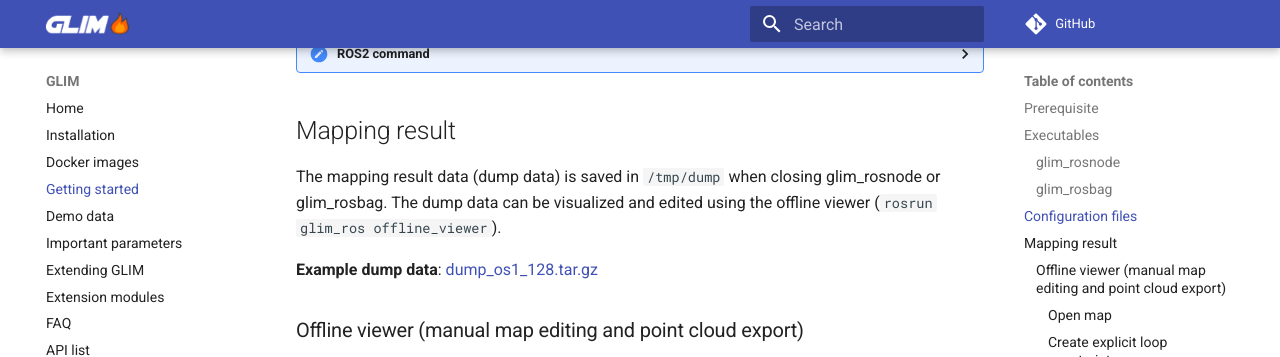
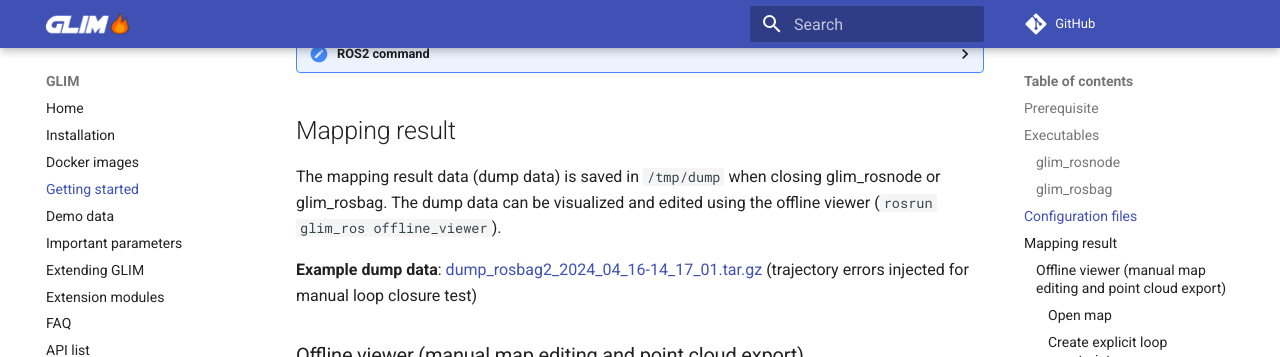
Before and after one commit to koide3/glim, an MkDocs documentation site: the page built from docs/quickstart.md, in a window 1280 px wide and 900 px high, scrolled down 2726 px, cut to the strip 0-357 px from the top of the window. Built offline with MkDocs 1.6.1 and Material for MkDocs 9.7.7, drawn with Linux system fonts in a browser that asks for light colours; nearby versions of some CDN libraries; comment, search, counter and statistics services are not loaded.

Commit message:
update docs

````diff
--- a/docs/quickstart.md
+++ b/docs/quickstart.md
@@ -170,7 +170,7 @@
 
 The mapping result data (dump data) is saved in ```/tmp/dump``` when closing glim_rosnode or glim_rosbag. The dump data can be visualized and edited using the offline viewer (```rosrun glim_ros offline_viewer```).
 
-**Example dump data**: [dump_os1_128.tar.gz](https://drive.google.com/file/d/1lOGGYpIicmBYZeaxKzwXc5NaK6d-krMn/view?usp=sharing)
+**Example dump data**: [dump_rosbag2_2024_04_16-14_17_01.tar.gz](https://drive.google.com/file/d/1bZDhCTrhPftnU2d4UwRy3rhkbf2NI_eQ/view?usp=sharing) (trajectory errors injected for manual loop closure test)
 
 ### Offline viewer (manual map editing and point cloud export)
 
````
Also changed, not shown: docs/installation.md (+4 -0 lines).
